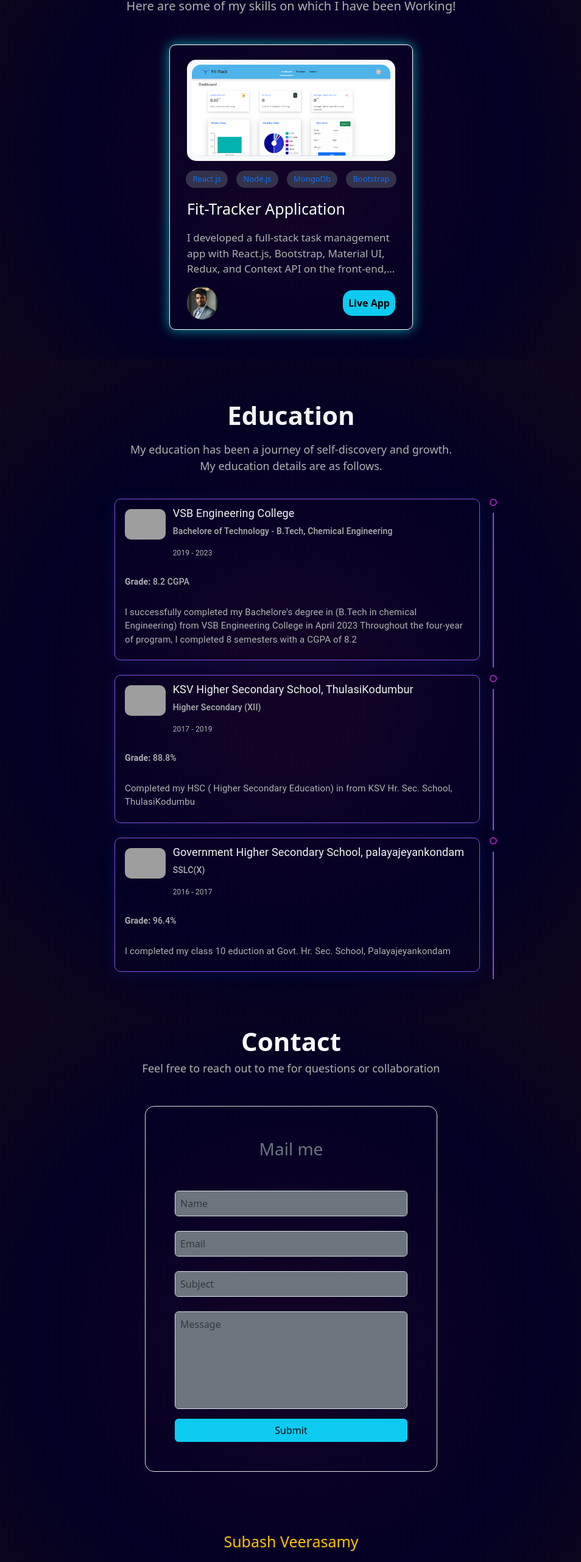
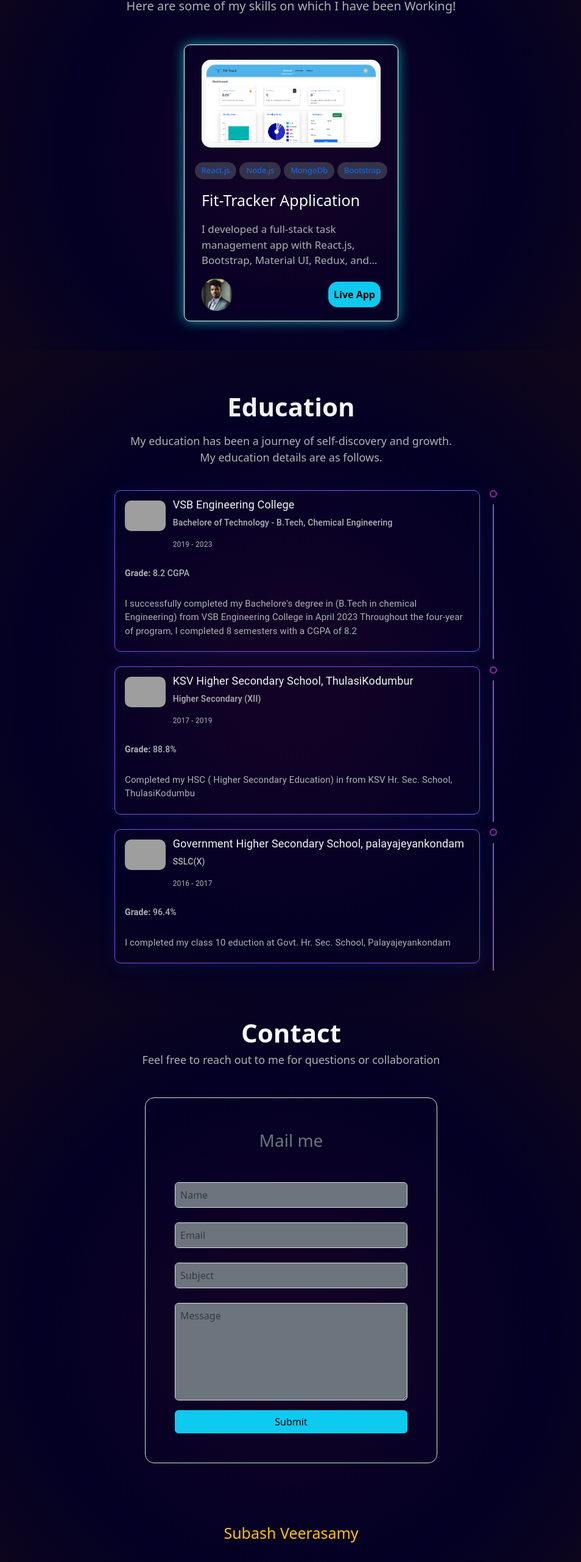
Before and after one commit to subashveerasamy/portfolio, a React (Vite) app: page / in a window 1280 px wide. Shown: the part 2325-4887 px from the top of the page at 61% size, without its empty margins (162-1116 px from the left). Built offline with nearby package versions, Linux system fonts and the light colour scheme; grey boxes are pictures that could not be loaded.

Commit message:
width adjust

```diff
--- a/src/App.jsx
+++ b/src/App.jsx
@@ -75,11 +75,11 @@ export default function DenseAppBar() {
   ];
 
   return (
-    <div className='aaaa'>
+    <div className='aaaa' style={{overflow:"hidden"}}>
      <div style={{ cursor: "pointer" }}>
   <ThemeProvider theme={theme}>
     <Box sx={{ flexGrow: 1 }}>
-        <AppBar position="fixed">
+      <AppBar position="fixed" sx={{ width: '100vw',top:0, left:0 }}>
         <Toolbar variant="dense" sx={{ justifyContent: 'space-between', minHeight: 70 }}>
           <Typography variant="h6" color="inherit" component="div" style={{ width: isMobile ? "auto" : "10vw" }}>
             Portfolio
@@ -95,7 +95,7 @@ export default function DenseAppBar() {
                 onClose={toggleDrawer(false)}
                 PaperProps={{
                   sx: {
-                      top: '70px', // Adjust this value based on your AppBar height
+                    top: '70px',
                     position: 'absolute',
                     width: '100%',
                     backgroundColor: theme.palette.primary.main,
@@ -136,6 +136,7 @@ export default function DenseAppBar() {
     </Box>
   </ThemeProvider>
 </div>
+
       <Container id='aaaa' ref={aboutRef} className='mt-5 p-5 d-flex flex-wrap-reverse justify-content-around align-items-center' >
         <div className='mt-4'>
           <h1 className='text-white'>Hello, I'm <span className='text-warning'>Subash Veerasamy</span></h1><br />
@@ -182,7 +183,7 @@ export default function DenseAppBar() {
       <div >
         <Certifications />
       </div>
-      <div ref={projectsRef}>
+      <div ref={projectsRef} >
         <Projects />
       </div>
       <div ref={educationRef}>
@@ -190,14 +191,14 @@ export default function DenseAppBar() {
       </div>
       <div ref={contactRef} id='aaaa'>
         <Contact />
-        <div  className='d-flex pb-5 flex-column align-items-center'>
+        <div  className='d-flex pb-5 flex-column align-items-center' >
       <div className='text-warning mt-5 ' style={{fontSize:"25px", fontWeight:"500"}}>Subash Veerasamy</div>
-      <div className="d-flex mt-4" style={{ cursor: "pointer" }}>
+      <div className="d-flex justify-content-between mt-4" style={{ cursor: "pointer", minWidth:"20rem"}}>
         {menuItems.map((item, index) => (
           <div
             key={index}
             id='refs'
-            className="menu-item mx-3"
+            className="menu-item"
             onClick={() => handleScroll(item.ref)}
           >
             {item.text}
--- a/src/Components/Contact.jsx
+++ b/src/Components/Contact.jsx
@@ -56,7 +56,7 @@ const Contact = () => {
         validationSchema:yup.object({
             name:yup.string().required("Name is required"),
             email:yup.string().email("Invalid email address").required("Email is required"),
-            subject:yup.string().required("Subject is required"),
+            subject:yup.number().required("Subject is required"),
             message:yup.string().required("Message is required")
         })
      });
--- a/src/Components/Education.jsx
+++ b/src/Components/Education.jsx
@@ -116,7 +116,7 @@ const EducationTimeline = () => {
                 <TimelineSection>
                     <Timeline>
                         {data.education.map((edu, index) => (
-                            <TimelineItem key={edu.id}>
+                            <TimelineItem key={edu.id} >
                                 <TimelineContent sx={{ py: "12px", px: 2 }}>
                                     <EducationCard education={edu} />
                                 </TimelineContent>
--- a/src/Components/Projects.jsx
+++ b/src/Components/Projects.jsx
@@ -46,7 +46,7 @@ const Projects = () => {
         <div>
             {
                 projects.map((project,index)=>(
-                    <div className='container mt-5 ' id='skillBox'  key={index} style={{ border: "1px solid white", borderRadius: "10px", boxShadow: "0 0 20px rgba(0, 255, 255, 0.6 )", maxWidth: "25rem", cursor:"pointer" }}>
+                    <div className='container mt-5' id='skillBox'  key={index} style={{ border: "1px solid white", borderRadius: "10px", boxShadow: "0 0 20px rgba(0, 255, 255, 0.6 )", minWidth:"10rem",maxWidth:"22rem", cursor:"pointer" }}>
 
                             <div className='p-3 '>
                                 <div className='bg-light p-2 mt-2' style={{borderRadius:"15px"}}>
@@ -54,11 +54,11 @@ const Projects = () => {
                                 </div>
                                 </div>
 
-                                <div className='d-flex justify-content-evenly'>
+                                <div className='d-flex flex-wrap justify-content-evenly'>
                                    {
                                     project.tags.map((tags, index) =>{
                                         return(
-                                            <div className='text-primary ' key={index} style={{borderRadius:"15px", fontSize:"13px", padding:"4px" , paddingLeft:"11px", paddingRight:"11px", background:"#343249"}}>{tags}</div>
+                                            <div className='text-primary mt-2' key={index} style={{borderRadius:"15px", fontSize:"13px", padding:"4px" , paddingLeft:"11px", paddingRight:"11px", background:"#343249"}}>{tags}</div>
                                         )
                                     })
                                    }
--- a/src/index.css
+++ b/src/index.css
@@ -11,6 +11,10 @@
 }
 #skillBox{
   transition: all 0.5s ease-in-out;
+  max-width:"22rem";
+  @media only screen and(max-width: 500px){
+    width:"15rem"
+  }
 
 }
 #desc{
```
Lines whose indentation alone changed are shown as unchanged.
